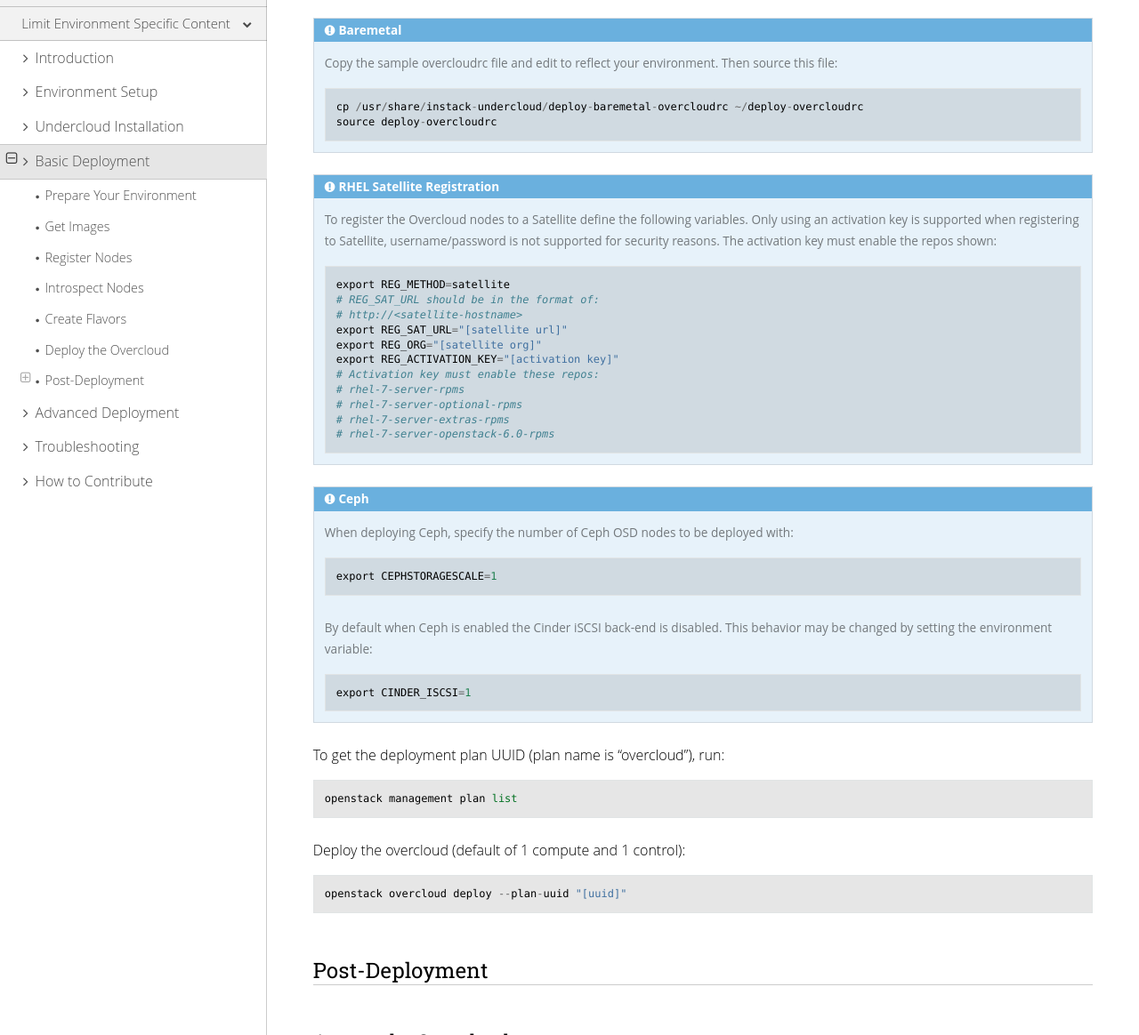
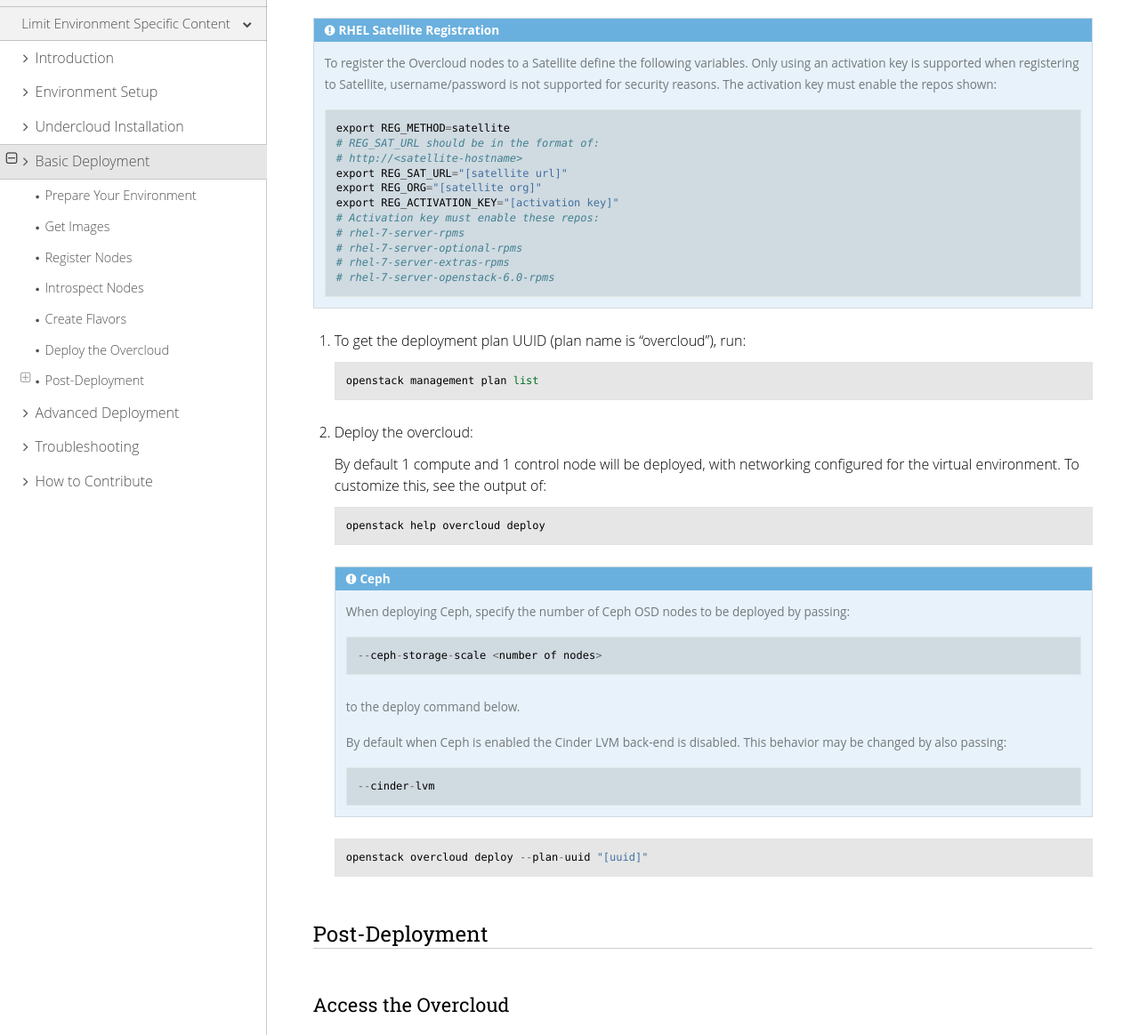
Before and after one commit to openstack-archive/instack-undercloud, a Sphinx documentation site: the page built from doc/source/basic_deployment/basic_deployment.rst, in a window 1280 px wide and 1400 px high, scrolled down 2519 px. Shown: the part 236-1400 px from the top of the window at 89% size. Built offline with Sphinx 7.4.7 and the Read the Docs theme 2.0.0, drawn with Linux system fonts in a browser that asks for light colours.

Commit message:
Update deployment instructions for UCLI
A number of things in this section were outdated now that we're
using the UCLI.  I'm unsure about the status of the satellite
registration bit, so I left it alone for now.

Change-Id: I1691f193ad7dd32575950b4c8bbe8593b9a2b471

```diff
--- a/doc/source/basic_deployment/basic_deployment.rst
+++ b/doc/source/basic_deployment/basic_deployment.rst
@@ -193,14 +193,6 @@
 Deploy the Overcloud
 --------------------
 
-.. admonition:: Baremetal
-   :class: baremetal
-
-   Copy the sample overcloudrc file and edit to reflect your environment. Then source this file::
-
-      cp /usr/share/instack-undercloud/deploy-baremetal-overcloudrc ~/deploy-overcloudrc
-      source deploy-overcloudrc
-
 .. admonition:: RHEL Satellite Registration
    :class: satellite
 
@@ -221,28 +213,35 @@
           # rhel-7-server-extras-rpms
           # rhel-7-server-openstack-6.0-rpms
 
-.. admonition:: Ceph
-   :class: ceph
-
-   When deploying Ceph, specify the number of Ceph OSD nodes to be deployed
-   with::
-
-       export CEPHSTORAGESCALE=1
-
-   By default when Ceph is enabled the Cinder iSCSI back-end is disabled. This
-   behavior may be changed by setting the environment variable::
-
-       export CINDER_ISCSI=1
-
-::
-
-To get the deployment plan UUID (plan name is "overcloud"), run::
+#. To get the deployment plan UUID (plan name is "overcloud"), run::
 
     openstack management plan list
 
-Deploy the overcloud (default of 1 compute and 1 control)::
+#. Deploy the overcloud:
 
-    openstack overcloud deploy --plan-uuid "[uuid]"
+   By default 1 compute and 1 control node will be deployed, with networking
+   configured for the virtual environment.  To customize this, see the output of::
+
+        openstack help overcloud deploy
+
+   .. admonition:: Ceph
+      :class: ceph
+
+      When deploying Ceph, specify the number of Ceph OSD nodes to be deployed
+      by passing::
+
+          --ceph-storage-scale <number of nodes>
+
+      to the deploy command below.
+
+      By default when Ceph is enabled the Cinder LVM back-end is disabled. This
+      behavior may be changed by also passing::
+
+          --cinder-lvm
+
+   ::
+
+      openstack overcloud deploy --plan-uuid "[uuid]"
 
 
 
```
